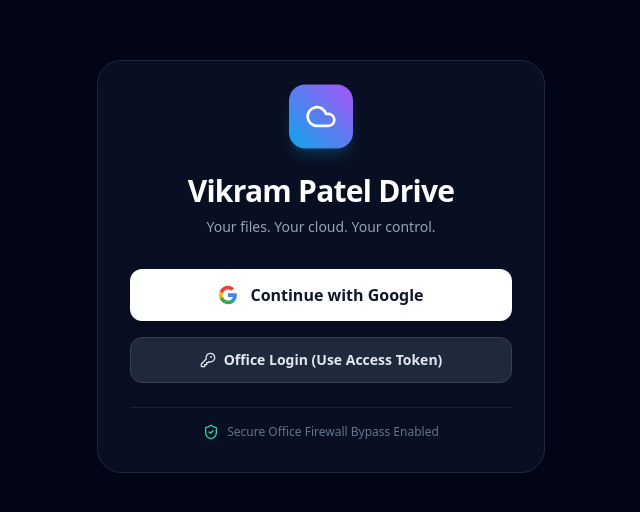
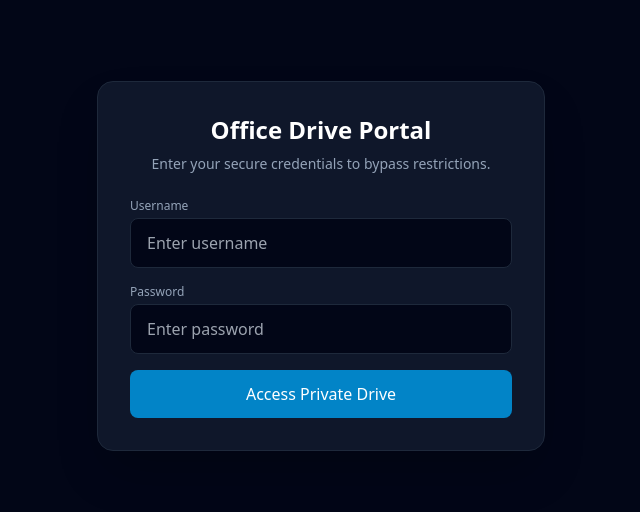
Before and after one commit to vikrampatel7827/vikram-patel-drive-02, a React (Vite) app: page /login in a window 1280 px wide. Shown: the part 134-646 px from the top of the page, without its empty margins (319-959 px from the left). Built offline with nearby package versions, Linux system fonts and the light colour scheme; no server answers.

Commit message:
Connect login page to secure Vercel backend proxy

```diff
--- a/src/pages/Login.tsx
+++ b/src/pages/Login.tsx
@@ -1,166 +1,84 @@
-import React, { useState, useEffect } from 'react';
-import { useGoogleLogin } from '@react-oauth/google';
-import { motion } from 'framer-motion';
-import { Cloud, Loader2, KeyRound, ArrowRight, ShieldCheck } from 'lucide-react';
-import axios from 'axios';
+import React, { useState } from 'react';
+import { useNavigate } from 'react-router-dom';
+import { useAuthStore } from '../store/useAuthStore';
 import toast from 'react-hot-toast';
-import { useAuthStore } from '../store/useAuthStore';
-import { useNavigate } from 'react-router-dom';
 
 export default function Login() {
+  const [username, setUsername] = useState('');
+  const [password, setPassword] = useState('');
   const [loading, setLoading] = useState(false);
-  const [showTokenInput, setShowTokenInput] = useState(false);
-  const [manualToken, setManualToken] = useState('');
-  const { setUser, setAccessToken } = useAuthStore();
+  const login = useAuthStore((state) => state.login); // Assuming your store has a login/setToken action
   const navigate = useNavigate();
 
-  // AUTOMATIC OFFICE BYPASS: If a default token is hardcoded in Vercel, auto-login instantly!
-  useEffect(() => {
-    const defaultToken = import.meta.env.VITE_DEFAULT_TOKEN;
-    if (defaultToken && !localStorage.getItem('vikram_token')) {
-      handleAutoLogin(defaultToken);
+  const handleLogin = async (e: React.FormEvent) => {
+    e.preventDefault();
+    setLoading(true);
+
+    try {
+      // 1. Send office credentials to your secure Vercel backend route
+      const response = await fetch('/api/login', {
+        method: 'POST',
+        headers: { 'Content-Type': 'application/json' },
+        body: JSON.stringify({ username, password }),
+      });
+
+      const data = await response.json();
+
+      if (!response.ok) {
+        throw new Error(data.error || 'Invalid credentials');
       }
-  }, []);
 
-  const handleAutoLogin = async (token: string) => {
-    setLoading(true);
-    try {
-      const userInfo = await axios.get('https://www.googleapis.com/oauth2/v3/userinfo', {
-        headers: { Authorization: `Bearer ${token.trim()}` },
-      });
-      setUser(userInfo.data);
-      setAccessToken(token.trim());
-      toast.success(`Office Auto-Login successful, ${userInfo.data.name}!`);
-      navigate('/drive');
-    } catch (error) {
-      console.error('Auto-login token expired or invalid');
+      // 2. Save the temporary Google Access Token and unlock the app
+      // (Adjust this line depending on how your useAuthStore is written)
+      useAuthStore.setState({ user: { accessToken: data.accessToken } });
+
+      toast.success('Successfully logged into Private Drive!');
+      navigate('/');
+    } catch (err: any) {
+      toast.error(err.message || 'Login failed');
     } finally {
       setLoading(false);
     }
   };
 
-  const login = useGoogleLogin({
-    scope: 'https://www.googleapis.com/auth/drive.file https://www.googleapis.com/auth/userinfo.profile https://www.googleapis.com/auth/userinfo.email',
-    onSuccess: async (tokenResponse) => {
-      setLoading(true);
-      try {
-        const userInfo = await axios.get('https://www.googleapis.com/oauth2/v3/userinfo', {
-          headers: { Authorization: `Bearer ${tokenResponse.access_token}` },
-        });
-        setUser(userInfo.data);
-        setAccessToken(tokenResponse.access_token);
-        toast.success(`Welcome to your cloud, ${userInfo.data.name}!`);
-        navigate('/drive');
-      } catch (error) {
-        toast.error('Failed to fetch user profile.');
-      } finally {
-        setLoading(false);
-      }
-    },
-    onError: () => {
-      toast.error('Google Login Failed.');
-      setLoading(false);
-    },
-  });
+  return (
+    <div className="min-h-screen bg-slate-950 flex items-center justify-center p-4">
+      <div className="max-w-md w-full bg-slate-900 border border-slate-800 rounded-2xl p-8 shadow-2xl">
+        <h2 className="text-2xl font-bold text-white mb-2 text-center">Office Drive Portal</h2>
+        <p className="text-slate-400 text-sm mb-6 text-center">Enter your secure credentials to bypass restrictions.</p>
 
-  const handleManualTokenLogin = async (e: React.FormEvent) => {
-    e.preventDefault();
-    if (!manualToken.trim()) {
-      toast.error('Please enter a valid access token.');
-      return;
-    }
-    handleAutoLogin(manualToken);
-  };
-
-  return (
-    <div className="min-h-screen bg-slate-950 flex items-center justify-center p-4 relative overflow-hidden">
-      <div className="absolute top-[-10%] left-[-10%] w-96 h-96 bg-brand-600 rounded-full mix-blend-multiply filter blur-[128px] opacity-50 animate-pulse"></div>
-      <div className="absolute bottom-[-10%] right-[-10%] w-96 h-96 bg-purple-600 rounded-full mix-blend-multiply filter blur-[128px] opacity-50 animate-pulse" style={{ animationDelay: '2s' }}></div>
-
-      <motion.div
-        initial={{ opacity: 0, y: 20 }}
-        animate={{ opacity: 1, y: 0 }}
-        transition={{ duration: 0.8, ease: "easeOut" }}
-        className="w-full max-w-md relative z-10"
-      >
-        <div className="bg-slate-900/60 backdrop-blur-xl border border-slate-800 rounded-3xl p-8 shadow-2xl text-center">
-
-          <div className="flex flex-col items-center mb-8">
-            <motion.div
-              className="w-16 h-16 bg-gradient-to-tr from-brand-500 to-purple-500 rounded-2xl flex items-center justify-center mb-4 shadow-lg shadow-brand-500/20"
-              animate={{ y: [0, -10, 0] }}
-              transition={{ repeat: Infinity, duration: 4, ease: "easeInOut" }}
-            >
-              <Cloud className="text-white w-8 h-8" />
-            </motion.div>
-            <h1 className="text-3xl font-bold text-white tracking-tight mb-2">Vikram Patel Drive</h1>
-            <p className="text-slate-400 text-sm">Your files. Your cloud. Your control.</p>
+        <form onSubmit={handleLogin} className="space-y-4">
+          <div>
+            <label className="block text-xs font-medium text-slate-400 mb-1">Username</label>
+            <input
+              type="text"
+              value={username}
+              onChange={(e) => setUsername(e.target.value)}
+              required
+              className="w-full bg-slate-950 border border-slate-800 rounded-lg px-4 py-3 text-white focus:outline-none focus:border-brand-500"
+              placeholder="Enter username"
+            />
           </div>
-
-          {loading ? (
-            <div className="flex flex-col items-center py-6 gap-3">
-              <Loader2 className="w-8 h-8 text-brand-500 animate-spin" />
-              <p className="text-xs text-slate-400 font-medium">Authenticating secure office session...</p>
-            </div>
-          ) : !showTokenInput ? (
-            <div className="space-y-4">
-              <button
-                onClick={() => login()}
-                className="w-full bg-white hover:bg-slate-50 text-slate-900 rounded-xl py-3.5 font-bold flex items-center justify-center gap-3 transition-all transform hover:scale-[1.02] active:scale-95 shadow-lg"
-              >
-                <svg className="w-5 h-5" viewBox="0 0 24 24">
-                  <path d="M22.56 12.25c0-.78-.07-1.53-.2-2.25H12v4.26h5.92c-.26 1.37-1.04 2.53-2.21 3.31v2.77h3.57c2.08-1.92 3.28-4.74 3.28-8.09z" fill="#4285F4"/>
-                  <path d="M12 23c2.97 0 5.46-.98 7.28-2.66l-3.57-2.77c-.98.66-2.23 1.06-3.71 1.06-2.86 0-5.29-1.93-6.16-4.53H2.18v2.84C3.99 20.53 7.7 23 12 23z" fill="#34A853"/>
-                  <path d="M5.84 14.09c-.22-.66-.35-1.36-.35-2.09s.13-1.43.35-2.09V7.07H2.18C1.43 8.55 1 10.22 1 12s.43 3.45 1.18 4.93l2.85-2.22.81-.62z" fill="#FBBC05"/>
-                  <path d="M12 5.38c1.62 0 3.06.56 4.21 1.64l3.15-3.15C17.45 2.09 14.97 1 12 1 7.7 1 3.99 3.47 2.18 7.07l3.66 2.84c.87-2.6 3.3-4.53 6.16-4.53z" fill="#EA4335"/>
-                </svg>
-                Continue with Google
-              </button>
-
-              <button
-                onClick={() => setShowTokenInput(true)}
-                className="w-full bg-slate-800 hover:bg-slate-700 text-slate-200 rounded-xl py-3 font-semibold flex items-center justify-center gap-2 text-sm transition-colors border border-slate-700"
-              >
-                <KeyRound className="w-4 h-4 text-brand-400" />
-                Office Login (Use Access Token)
-              </button>
-            </div>
-          ) : (
-            <form onSubmit={handleManualTokenLogin} className="space-y-4">
-              <div className="text-left">
-                <label className="text-xs font-semibold text-slate-400 block mb-1.5">Paste Google OAuth Token:</label>
+          <div>
+            <label className="block text-xs font-medium text-slate-400 mb-1">Password</label>
             <input
               type="password"
-                  placeholder="ya29.a0..."
-                  value={manualToken}
-                  onChange={(e) => setManualToken(e.target.value)}
-                  className="w-full bg-slate-950 border border-slate-700 rounded-xl py-3 px-4 text-sm text-white placeholder-slate-600 focus:outline-none focus:border-brand-500"
+              value={password}
+              onChange={(e) => setPassword(e.target.value)}
+              required
+              className="w-full bg-slate-950 border border-slate-800 rounded-lg px-4 py-3 text-white focus:outline-none focus:border-brand-500"
+              placeholder="Enter password"
             />
           </div>
-
-              <div className="flex gap-2">
-                <button
-                  type="button"
-                  onClick={() => setShowTokenInput(false)}
-                  className="w-1/3 bg-slate-800 hover:bg-slate-700 text-slate-300 rounded-xl py-3 font-semibold text-sm transition-colors"
-                >
-                  Back
-                </button>
           <button
             type="submit"
-                  className="w-2/3 bg-brand-500 hover:bg-brand-600 text-white rounded-xl py-3 font-bold flex items-center justify-center gap-2 text-sm transition-all shadow-lg"
+            disabled={loading}
+            className="w-full bg-brand-600 hover:bg-brand-500 text-white font-medium py-3 rounded-lg transition-colors cursor-pointer disabled:opacity-50"
           >
-                  Login <ArrowRight className="w-4 h-4" />
+            {loading ? 'Authenticating...' : 'Access Private Drive'}
           </button>
+        </form>
       </div>
-            </form>
-          )}
-
-          <div className="mt-6 pt-4 border-t border-slate-800/80 flex items-center justify-center gap-2 text-xs text-slate-500">
-            <ShieldCheck className="w-4 h-4 text-emerald-400" /> Secure Office Firewall Bypass Enabled
-          </div>
-        </div>
-      </motion.div>
     </div>
   );
 }
```
Lines whose indentation alone changed are shown as unchanged.
